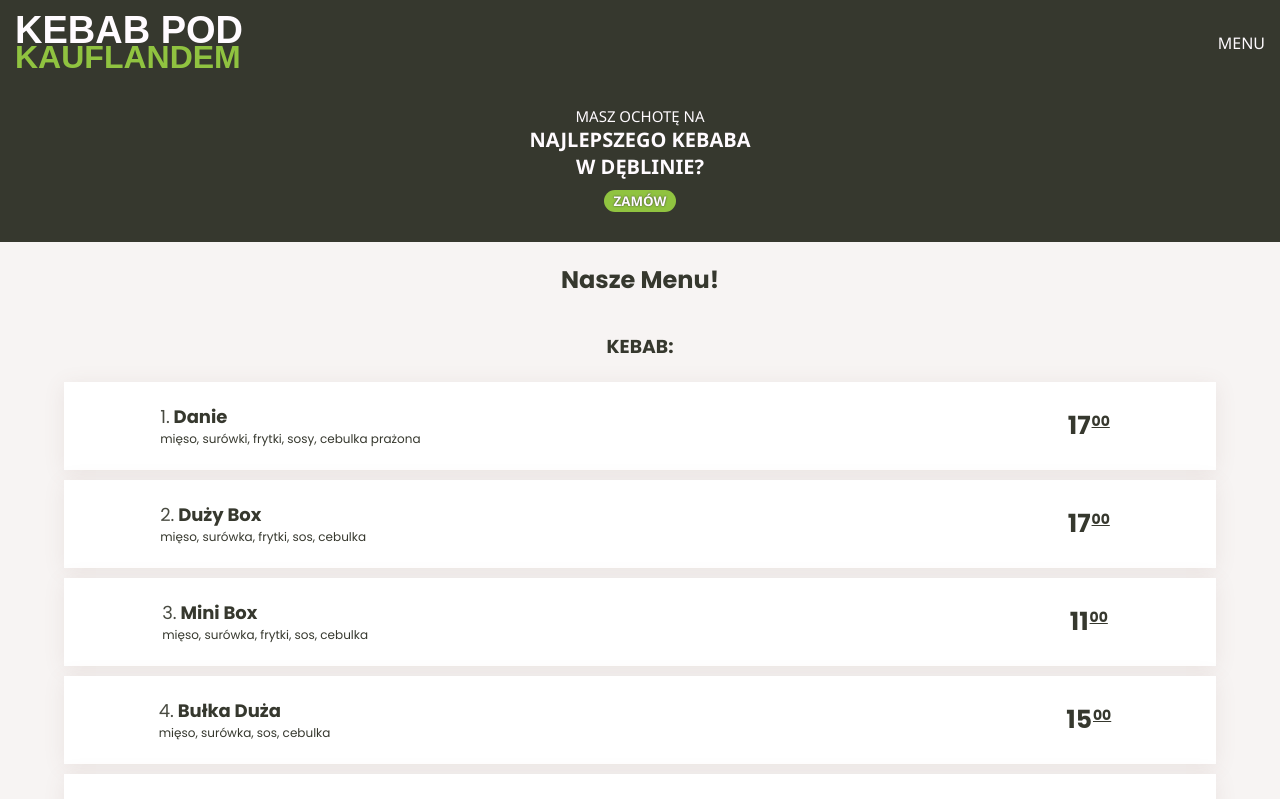
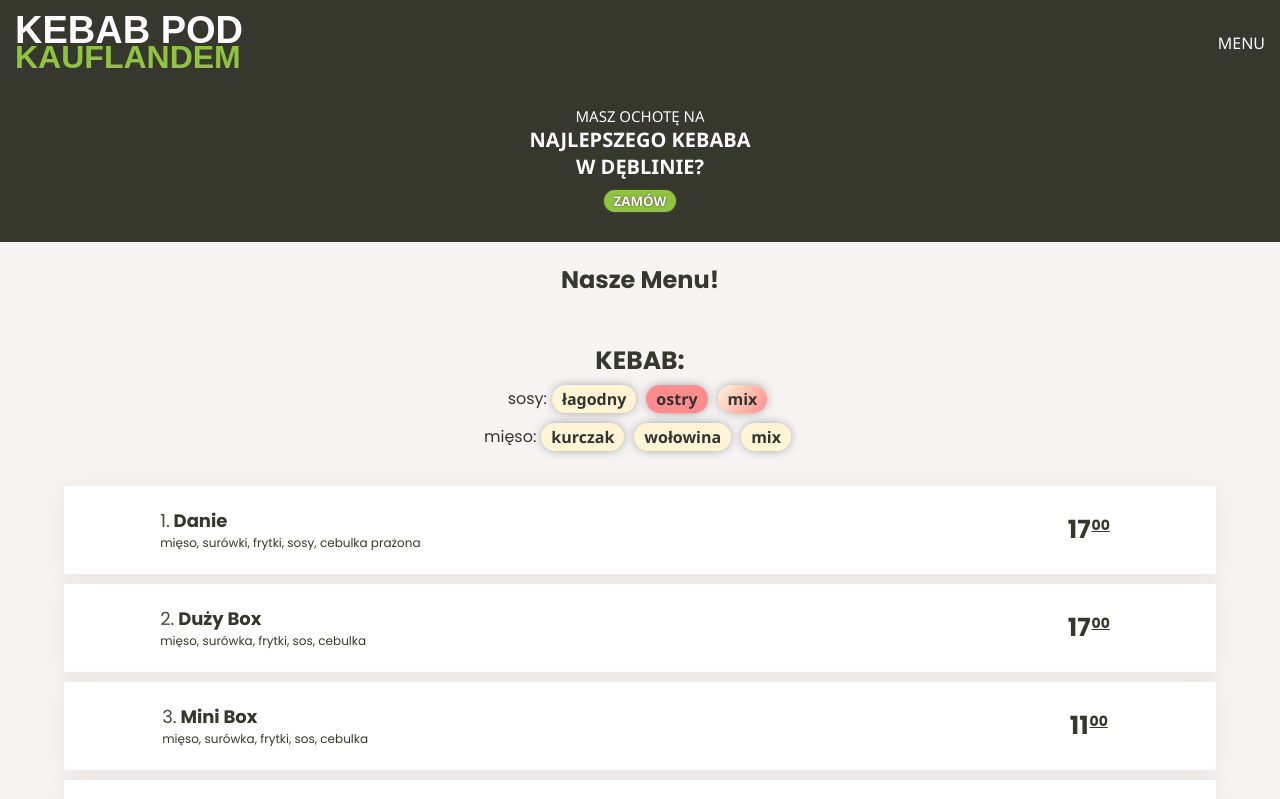
Before and after one commit to adamsokolski/kebab-site, a React (Create React App) app: page / in a window 1280 px wide. Shown: the top 799 px of the page. Built offline with nearby package versions, Linux system fonts and the light colour scheme; a web font is replaced by a local one.

Commit message:
✨ Add: dodatki, sosy i mięso

```diff
--- /dev/null
+++ b/src/Marker.css
@@ -0,0 +1,40 @@
+.marker {
+  box-shadow: 0px 0px 12px -3px rgb(101, 102, 109);
+  display: flex;
+  justify-content: center;
+  align-items: center;
+  text-align: center;
+  margin: 5px;
+  border: none;
+  border-radius: 15px;
+  color: #333;
+  padding: 2px 10px 2px 10px;
+  font-weight: 600;
+  font-family: "Segoe UI", Tahoma, Geneva, Verdana, sans-serif;
+  padding: 3px 10px;
+  --mild: #fff5d5;
+  --spicy: rgb(255, 140, 140);
+  user-select: none;
+}
+
+.marker:hover {
+  box-shadow: 0px 0px 20px -3px rgb(70, 70, 70);
+  transition: 0.2s;
+}
+
+.marker:active {
+  box-shadow: 0px 0px 20px -3px rgb(0, 0, 0);
+  transition: 0.2s;
+}
+
+.marker-green {
+  background-color: var(--mild);
+}
+
+.marker-red {
+  background-color: var(--spicy);
+}
+
+.marker-mix {
+  background-image: linear-gradient(127deg, var(--mild) 0%, var(--spicy) 100%);
+}
--- /dev/null
+++ b/src/Marker.js
@@ -0,0 +1,6 @@
+import React from "react";
+import "./Marker.css";
+
+export default function Marker(props) {
+  return <span className={`marker ${props.color}`}>{props.value}</span>;
+}
--- a/src/Menu.css
+++ b/src/Menu.css
@@ -12,11 +12,25 @@
 }
 
 .menu-block h3 {
-  height: 60px;
   display: flex;
   align-items: center;
+  font-size: 25px;
 }
 
 .menu-block h2 {
   margin: 20px;
 }
+
+.category-heading {
+  display: flex;
+  justify-content: center;
+  align-items: center;
+  flex-direction: column;
+  margin: 25px;
+}
+
+.sauces {
+  display: flex;
+  justify-content: center;
+  align-items: center;
+}
--- a/src/Menu.js
+++ b/src/Menu.js
@@ -1,5 +1,6 @@
 import React from "react";
 import MenuItem from "./MenuItem";
+import Marker from "./Marker";
 import "./Menu.css";
 
 export default function Menu() {
@@ -79,6 +80,12 @@ export default function Menu() {
     ["Frytki", [], ["7", "00"], 7],
     ["Sałatka Vege/Kurczak", [], ["10", "00"], 8],
   ];
+  const dodatkiArr = [
+    ["Dodatkowy sos", [], ["1", "00"], 1],
+    ["Dodatkowy ser", [], ["1", "00"], 2],
+    ["Dodatkowe warzywa", [], ["2", "00"], 3],
+    ["Dodatkowe mięso", [], ["7", "00"], 4],
+  ];
   const kebabList = kebabArr.map((number) => (
     <MenuItem key={number[3].toString()} value={number} />
   ));
@@ -88,15 +95,45 @@ export default function Menu() {
   const inneList = inneArr.map((number) => (
     <MenuItem key={number[3].toString()} value={number} className="inne-item" />
   ));
+  const dodatkiList = dodatkiArr.map((number) => (
+    <MenuItem key={number[3].toString()} value={number} className="inne-item" />
+  ));
   return (
     <section className="menu-block">
       <h2>Nasze Menu!</h2>
-      <h3>KEBAB:</h3>
+      <div className="category-heading">
+        <h3>KEBAB:</h3>
+        <div className="sauces">
+          sosy: <Marker value="łagodny" color="marker-green" />
+          <Marker value="ostry" color="marker-red" />
+          <Marker value="mix" color="marker-mix" />
+        </div>
+        <div className="sauces">
+          mięso: <Marker value="kurczak" color="marker-green" />
+          <Marker value="wołowina" color="marker-green" />
+          <Marker value="mix" color="marker-green" />
+        </div>
+      </div>
+
       {kebabList}
-      <h3>ZAPIEKANKI:</h3>
+      <div className="category-heading">
+        <h3>ZAPIEKANKI:</h3>
+        <p className="ingredients">
+          (sos czosnkowy, ketuch, cebulka prażona)
+        </p>{" "}
+      </div>
+
       {zapiekankiList}
-      <h3>INNE:</h3>
+      <div className="category-heading">
+        <h3>INNE:</h3>
+      </div>
+
       {inneList}
+      <div className="category-heading">
+        <h3>DODATKI:</h3>
+      </div>
+
+      {dodatkiList}
     </section>
   );
 }
```
